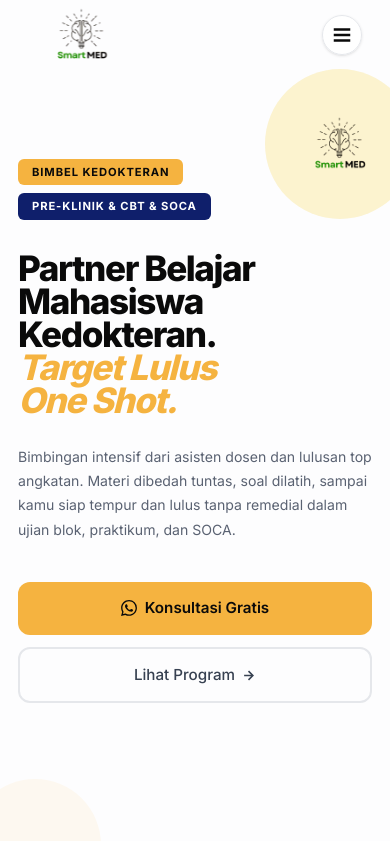
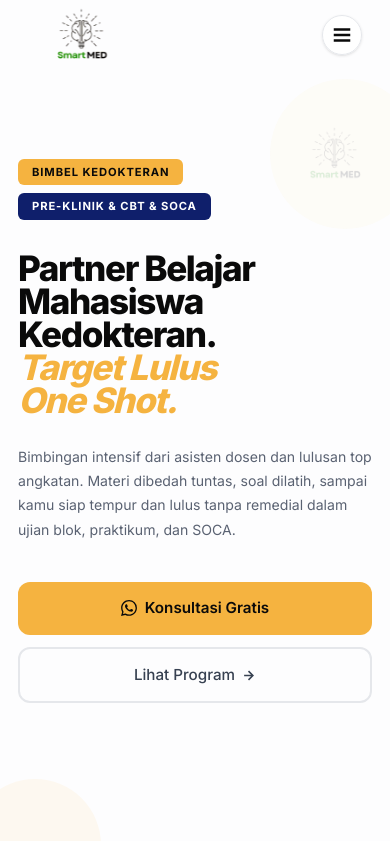
Before and after one commit to ganiout1/SmartMed, a Next.js app: page / in a window 390 px wide. Shown: the top 841 px of the page. Built offline with nearby package versions, Linux system fonts and the light colour scheme.

Commit message:
fix: make hero logo a background watermark on mobile to prevent overlapping text

```diff
--- a/src/app/globals.css
+++ b/src/app/globals.css
@@ -260,6 +260,8 @@ html, body {
   top: -40px;
   right: -5px;
   width: 140px;
+  opacity: 0.15;
+  z-index: -1 !important;
 }
 
 .hero-blob {
@@ -329,6 +331,8 @@ html, body {
     justify-content: center;
     align-items: center;
     transform: translate(250px, -300px);
+    opacity: 1;
+    z-index: 2 !important;
   }
 
   .hero-blob {
@@ -373,9 +377,11 @@ html, body {
   }
 
   .hero-logo-wrapper {
-    top: -30px;
-    right: -5px;
-    width: 110px;
+    top: -20px;
+    right: -20px;
+    width: 130px;
+    opacity: 0.15;
+    z-index: -1 !important;
   }
 
   .hero-blob {
```
